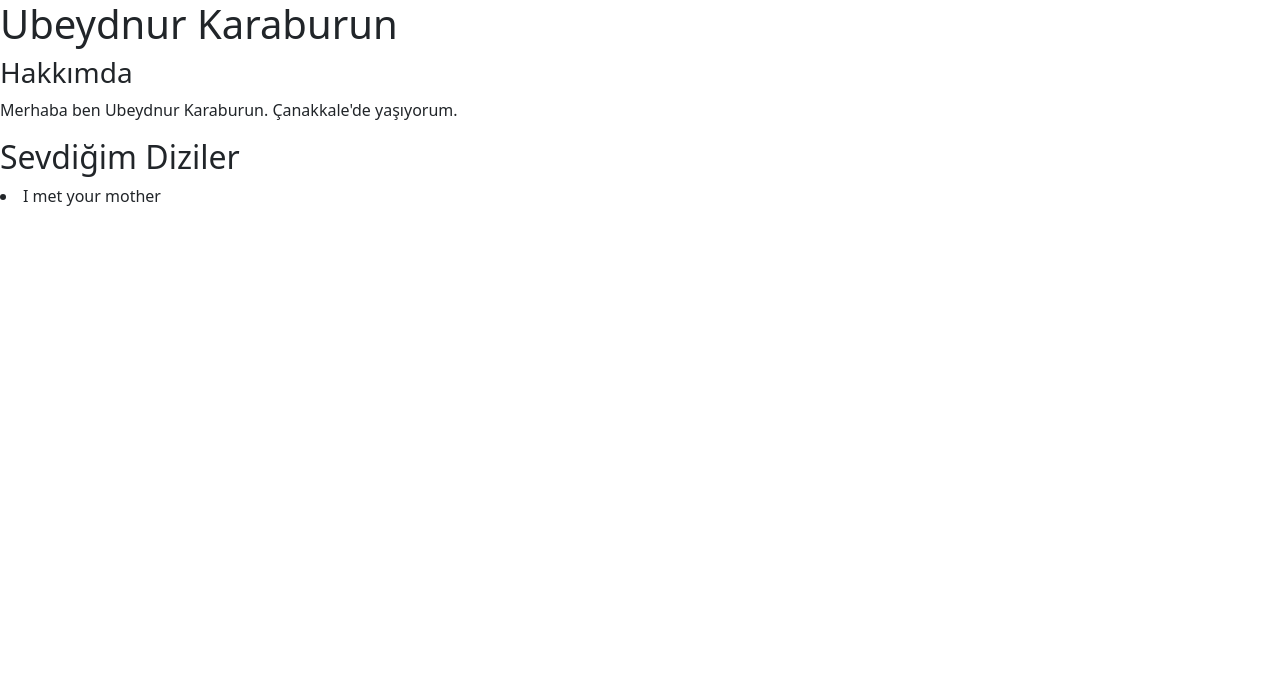
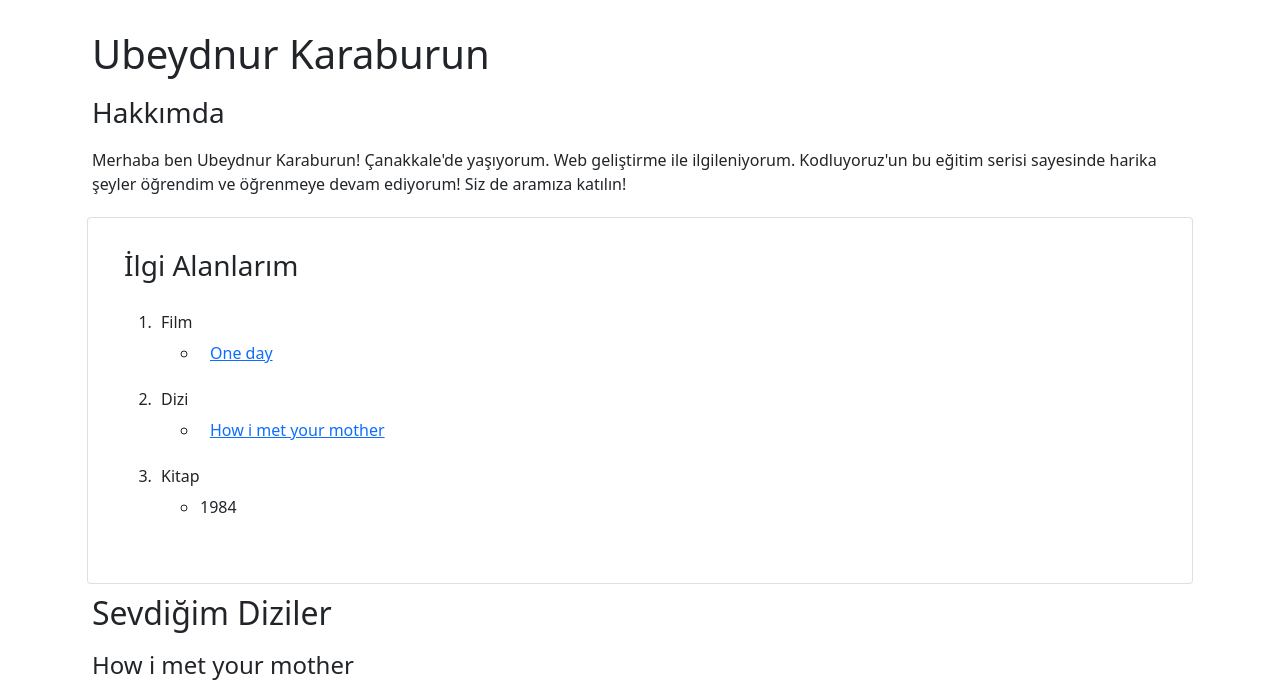
Before and after one commit to ubeydnur/kodluyoruzilkrepo, a plain HTML site: page Project1/index.html in a window 1280 px wide. Drawn offline with nearby package versions, Linux system fonts and the light colour scheme.

Commit message:
odev2 loaded

```diff
--- a/Project1/css/style.css
+++ b/Project1/css/style.css
@@ -1 +1,13 @@
-/*deneme deneme denem
+* {
+    margin: 5px;
+    padding: 5px;
+}
+
+.img {
+    width: 300px;
+}
+
+ul li {
+    margin: 1px;
+    padding: 1px;
+}
--- a/Project1/index.html
+++ b/Project1/index.html
@@ -15,19 +15,53 @@
 
 <body>
 
-    <h1>Ubeydnur Karaburun</h1>
+    <div class="container">
+        <h1>Ubeydnur Karaburun</h1>
 
-    <h3>Hakkımda</h3>
-    <p>Merhaba ben Ubeydnur Karaburun. Çanakkale'de yaşıyorum.</p>
+        <h3>Hakkımda</h3>
+        <p>Merhaba ben Ubeydnur Karaburun! Çanakkale'de yaşıyorum. Web geliştirme ile ilgileniyorum. Kodluyoruz'un bu eğitim serisi sayesinde harika şeyler öğrendim ve öğrenmeye devam ediyorum! Siz de aramıza katılın!</p>
 
-    <h2>Sevdiğim Diziler</h2>
-    <li> I met your mother</li>
+        <div class="card">
+            <div class="card-body">
+                <h3 class="card-title">İlgi Alanlarım</h3>
+                <ol>
+                    <li>Film
+                        <ul>
+                            <li>
+                                <a href="https://www.imdb.com/title/tt1563738/?ref_=nv_sr_srsg_5">
+                                    One day
+                                </a>
+                            </li>
+                        </ul>
+                    </li>
+                    <li>Dizi
+                        <ul>
+                            <li>
+                                <a href="https://www.imdb.com/title/tt0460649/">
+                                    How i met your mother
+                                </a>
+                            </li>
+                        </ul>
+                    </li>
+                    <li>Kitap
+                        <ul>
+                            <li>
+                                1984
+                            </li>
+                        </ul>
+                    </li>
+                </ol>
+            </div>
+        </div>
+
+        <h2>Sevdiğim Diziler</h2>
+        <p class="h4">How i met your mother</p>
 
 
+        <a href="https://www.imdb.com/title/tt0460649/" target="_blank"><img class="img" src="img/himym.jpg" alt=""></a>
 
 
-
-
+    </div>
 
 
 
```
Also changed, not shown: 1 other file.
